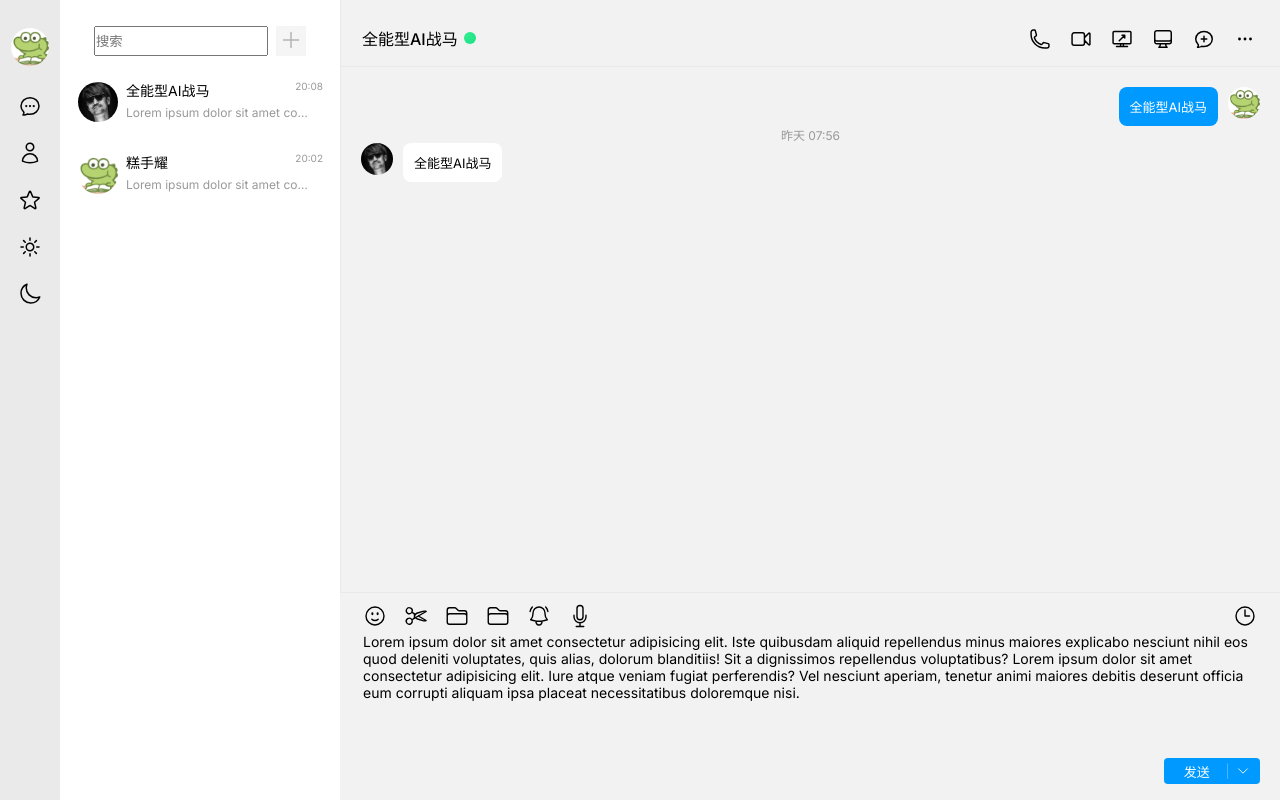
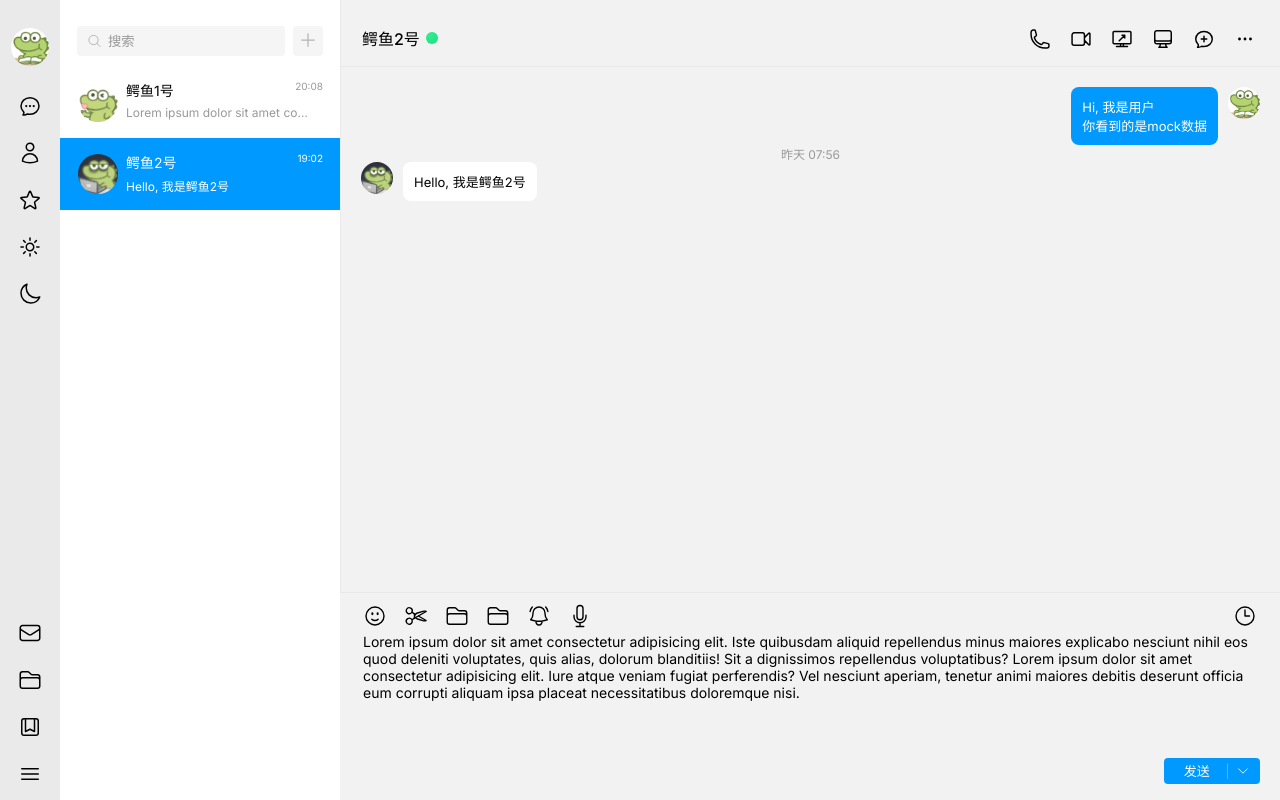
Before and after one commit to zjy-dev/grpc-go-chatroom, a plain HTML site: page static/qq.html in a window 1280 px wide. Drawn offline with Linux system fonts and the light colour scheme.

Commit message:
✨ feat(front-end): add search area(front-end finish)

```diff
--- a/static/css/chat-option.css
+++ b/static/css/chat-option.css
@@ -10,7 +10,7 @@
     flex-direction: column;
 }
 
-.chat-option__box {
+.chat-option__container {
     background-color: #ffffff;
     height: 72px;
     flex-shrink: 0;
@@ -26,7 +26,7 @@
     column-gap: 7px;
 }
 
-.chat-option__box > img {
+.chat-option__container > img {
     border-radius: 50%;
     width: 40px;
     height: 40px;
@@ -34,7 +34,7 @@
     grid-column: 1/2;
 }
 
-.chat-option__name-time-box {
+.chat-option__name-time-container {
     grid-row: 1/2;
     grid-column: 2/3;
 
@@ -78,6 +78,15 @@
     text-overflow: ellipsis;
 }
 
+.chat-option__container--active {
+    background-color: rgb(0, 153, 255);
+}
+
+.chat-option__container--active div,
+.chat-option__container--active p {
+    color: #ffffff;
+}
+
 /* 自定义滚动条代码 */
 /*
   ::-webkit-scrollbar 整个滚动条
--- a/static/css/input.css
+++ b/static/css/input.css
@@ -17,9 +17,7 @@
     resize: none;
 
     border: none;
-
     outline: none;
-
     overflow: auto;
 
     padding: 5px 23px 0 23px;
@@ -53,7 +51,7 @@
     padding-right: 20px;
 }
 
-.input__submit-button-box {
+.input__submit-button-container {
     border-radius: 4px;
     background-color: #0099ff;
     color: #ffffff;
@@ -66,24 +64,27 @@
     padding: 2px 4px 2px 4px;
 }
 
-.input__submit-button-box > div:nth-child(1) {
+.input__submit-button-container > div:nth-child(1) {
+    line-height: 22px;
     text-align: center;
     width: 64px;
 }
-.input__submit-button-box > div:nth-child(2) {
+.input__submit-button-container > div:nth-child(2) {
+    line-height: 22px;
+
     font-weight: 100;
     text-align: center;
     flex: 1;
 }
 
-.input__submit-button-box > div:nth-child(3) {
+.input__submit-button-container > div:nth-child(3) {
     display: flex;
     justify-content: center;
     align-items: center;
     width: 30px;
 }
 
-.input__submit-button-box svg {
+.input__submit-button-container svg {
     width: 14px;
     height: 14px;
 }
--- a/static/css/main.css
+++ b/static/css/main.css
@@ -12,7 +12,7 @@ main {
     padding-top: 20px;
 }
 
-.main__user-message-box {
+.main__user-message-container {
     align-self: flex-end;
     margin-right: 20px;
     display: flex;
@@ -28,7 +28,7 @@ main {
     padding: 10px 11px 10px 11px;
 }
 
-.main__other-message-box {
+.main__other-message-container {
     align-self: flex-start;
     margin-left: 20px;
     display: flex;
--- a/static/css/nav.css
+++ b/static/css/nav.css
@@ -3,27 +3,29 @@ nav {
 
     background-color: #eaeaea;
     padding-top: 28px;
+    padding-bottom: 7px;
 
     display: flex;
     flex-direction: column;
     gap: 21px;
     align-items: center;
 }
+.nav__main-user-avator {
+    width: 38px;
+    height: 38px;
+    border-radius: 50%;
+}
 
-.nav__main-function-container {
+.nav__main-function-container,
+.nav__secondary-function-container {
     display: flex;
     flex-direction: column;
     align-items: center;
     gap: 9px;
 }
 
-.nav__main-user-avator {
-    width: 38px;
-    height: 38px;
-    border-radius: 50%;
-}
-
-.nav__main-function-container > div {
+.nav__main-function-container > div,
+.nav__secondary-function-container > div {
     width: 38px;
     height: 38px;
     display: flex;
@@ -32,16 +34,22 @@ nav {
     border-radius: 10px;
 }
 
-.nav__main-function-container > div:hover {
+.nav__main-function-container > div:hover,
+nav__secondary-function-container > div:hover {
     background-color: #dedfe3;
 }
 
-.nav__main-function-container svg {
+nav svg {
     width: 24px;
     height: 24px;
 }
 
-.nav__main-function-container > div:hover > svg {
+.nav__main-function-container > div:hover > svg,
+.nav__secondary-function-container > div:hover > svg {
     stroke: #0093f5;
     fill: #0093f5;
 }
+
+.nav__secondary-function-container {
+    margin-top: auto;
+}
--- a/static/css/search.css
+++ b/static/css/search.css
@@ -7,17 +7,45 @@
     padding-bottom: 10px;
 }
 
+.search__input-container {
+    border-radius: 4px;
+    background-color: rgb(245, 245, 245);
+    width: 208px;
+    height: 30px;
+    display: flex;
+    align-items: center;
+    justify-content: flex-start;
+    padding-left: 10px;
+}
+
+.search__input-container > svg {
+    width: 20px;
+    height: 20px;
+
+    stroke: rgb(180, 180, 180);
+}
+
 .search__input {
-    width: 174px;
-    height: 30px;
+    padding-left: 6px;
+    flex: 1;
+    border: none;
+    outline: none;
+    /* overflow: auto; */
+    background-color: rgb(245, 245, 245);
+}
+
+.search__input::placeholder {
+    color: rgb(153, 153, 153);
 }
 
 .search__add-button {
     border: none;
+    border-radius: 4px;
     background-color: rgb(245, 245, 245);
     width: 30px;
     height: 30px;
 }
+
 .search__add-button:hover {
     background-color: rgb(235, 235, 235);
 }
@@ -28,7 +56,7 @@
 }
 
 .search__add-button > svg {
-    width: 24px;
-    height: 24px;
+    width: 20px;
+    height: 20px;
     stroke: rgb(180, 180, 180);
 }
--- a/static/qq.html
+++ b/static/qq.html
@@ -21,14 +21,12 @@
   <link rel="stylesheet" href="./css/main.css" />
   <link rel="stylesheet" href="./css/search.css" />
 
-  <style>
-
-  </style>
+  <style></style>
 </head>
 
 <body>
   <nav>
-    <img class="nav__main-user-avator" src="./avatar.jpg" alt="User Avatar" class="avatar" />
+    <img class="nav__main-user-avator" src="./img/avatar-user.jpg" alt="User Avatar" class="avatar" />
     <div class="nav__main-function-container">
       <div>
         <svg xmlns="http://www.w3.org/2000/svg" fill="none" viewBox="0 0 24 24" stroke-width="1.5"
@@ -70,10 +68,47 @@
         </svg>
       </div>
     </div>
-    <div class="nav__secondary-function-container"></div>
+    <div class="nav__secondary-function-container">
+      <div>
+        <svg xmlns="http://www.w3.org/2000/svg" fill="none" viewBox="0 0 24 24" stroke-width="1.5"
+          stroke="currentColor">
+          <path stroke-linecap="round" stroke-linejoin="round"
+            d="M21.75 6.75v10.5a2.25 2.25 0 0 1-2.25 2.25h-15a2.25 2.25 0 0 1-2.25-2.25V6.75m19.5 0A2.25 2.25 0 0 0 19.5 4.5h-15a2.25 2.25 0 0 0-2.25 2.25m19.5 0v.243a2.25 2.25 0 0 1-1.07 1.916l-7.5 4.615a2.25 2.25 0 0 1-2.36 0L3.32 8.91a2.25 2.25 0 0 1-1.07-1.916V6.75" />
+        </svg>
+      </div>
+      <div>
+        <svg xmlns="http://www.w3.org/2000/svg" fill="none" viewBox="0 0 24 24" stroke-width="1.5"
+          stroke="currentColor">
+          <path stroke-linecap="round" stroke-linejoin="round"
+            d="M2.25 12.75V12A2.25 2.25 0 0 1 4.5 9.75h15A2.25 2.25 0 0 1 21.75 12v.75m-8.69-6.44-2.12-2.12a1.5 1.5 0 0 0-1.061-.44H4.5A2.25 2.25 0 0 0 2.25 6v12a2.25 2.25 0 0 0 2.25 2.25h15A2.25 2.25 0 0 0 21.75 18V9a2.25 2.25 0 0 0-2.25-2.25h-5.379a1.5 1.5 0 0 1-1.06-.44Z" />
+        </svg>
+      </div>
+
+      <div>
+        <svg xmlns="http://www.w3.org/2000/svg" fill="none" viewBox="0 0 24 24" stroke-width="1.5"
+          stroke="currentColor">
+          <path stroke-linecap="round" stroke-linejoin="round"
+            d="M16.5 3.75V16.5L12 14.25 7.5 16.5V3.75m9 0H18A2.25 2.25 0 0 1 20.25 6v12A2.25 2.25 0 0 1 18 20.25H6A2.25 2.25 0 0 1 3.75 18V6A2.25 2.25 0 0 1 6 3.75h1.5m9 0h-9" />
+        </svg>
+      </div>
+
+      <div>
+        <svg xmlns="http://www.w3.org/2000/svg" fill="none" viewBox="0 0 24 24" stroke-width="1.5"
+          stroke="currentColor">
+          <path stroke-linecap=" round" stroke-linejoin="round" d="M3.75 6.75h16.5M3.75 12h16.5m-16.5 5.25h16.5" />
+        </svg>
+      </div>
+    </div>
   </nav>
   <div class="search">
-    <input class="search__input" type="text" placeholder="搜索" />
+    <div class="search__input-container">
+      <svg xmlns="http://www.w3.org/2000/svg" fill="none" viewBox="0 0 24 24" stroke-width="1.5" stroke="currentColor"
+        class="size-6">
+        <path stroke-linecap="round" stroke-linejoin="round"
+          d="m21 21-5.197-5.197m0 0A7.5 7.5 0 1 0 5.196 5.196a7.5 7.5 0 0 0 10.607 10.607Z" />
+      </svg>
+      <input class="search__input" type="text" placeholder="搜索" />
+    </div>
     <button class="search__add-button">
       <svg xmlns="http://www.w3.org/2000/svg" fill="none" viewBox="0 0 24 24" stroke-width="1.5" stroke="currentColor">
         <path stroke-linecap="round" stroke-linejoin="round" d="M12 4.5v15m7.5-7.5h-15" />
@@ -82,7 +117,7 @@
   </div>
   <menu>
     <div class="menu__name">
-      <p>全能型AI战马</p>
+      <p>鳄鱼2号</p>
       <div class="menu__status"></div>
     </div>
 
@@ -121,10 +156,10 @@
     </svg>
   </menu>
   <section class="chat-option">
-    <div class="chat-option__box chat-option__box--friend">
-      <img src="./markae-avatar.jpg" alt="Markae Avatar" />
-      <div class="chat-option__name-time-box">
-        <p class="chat-option__name">全能型AI战马</p>
+    <div class="chat-option__container chat-option__container--friend">
+      <img src="./img/avatar-1.jpg" alt="Markae Avatar" />
+      <div class="chat-option__name-time-container">
+        <p class="chat-option__name">鳄鱼1号</p>
         <p class="chat-option__time">20:08</p>
       </div>
       <div class="chat-option__message">
@@ -135,30 +170,25 @@
       </div>
     </div>
 
-    <div class="chat-option__box chat-option__box--friend">
-      <img src="./avatar.jpg" alt="Markae Avatar" />
-      <div class="chat-option__name-time-box">
-        <p class="chat-option__name">糕手耀</p>
-        <p class="chat-option__time">20:02</p>
+    <div class="chat-option__container chat-option__container--friend chat-option__container--active">
+      <img src="./img/avatar-2.jpg" alt="Markae Avatar" />
+      <div class="chat-option__name-time-container">
+        <p class="chat-option__name">鳄鱼2号</p>
+        <p class="chat-option__time">19:02</p>
       </div>
-      <div class="chat-option__message">
-        Lorem ipsum dolor sit amet consectetur, adipisicing elit. Ea nam
-        impedit magnam quod perspiciatis reprehenderit eligendi obcaecati
-        praesentium suscipit quaerat tenetur atque, sint voluptas. Sit cum
-        repellat ducimus asperiores consequuntur.
-      </div>
+      <div class="chat-option__message">Hello, 我是鳄鱼2号</div>
     </div>
   </section>
 
   <main>
-    <div class="main__user-message-box">
-      <div class="main__message">全能型AI战马</div>
-      <img class="main__avatar" src="./avatar.jpg" alt="User Avatar" />
+    <div class="main__user-message-container">
+      <div class="main__message">Hi, 我是用户<br />你看到的是mock数据</div>
+      <img class="main__avatar" src="./img/avatar-user.jpg" alt="User Avatar" />
     </div>
     <div class="main__time">昨天 07:56</div>
-    <div class="main__other-message-box">
-      <img class="main__avatar" src="./markae-avatar.jpg" alt="User Avatar" />
-      <div class="main__message main__message--other">全能型AI战马</div>
+    <div class="main__other-message-container">
+      <img class="main__avatar" src="./img/avatar-2.jpg" alt="User Avatar" />
+      <div class="main__message main__message--other">Hello, 我是鳄鱼2号</div>
     </div>
   </main>
 
@@ -194,14 +224,11 @@
       <svg xmlns="http://www.w3.org/2000/svg" fill="none" viewBox="0 0 24 24" stroke-width="1.5" stroke="currentColor">
         <path stroke-linecap="round" stroke-linejoin="round" d="M12 6v6h4.5m4.5 0a9 9 0 1 1-18 0 9 9 0 0 1 18 0Z" />
       </svg>
-
-
     </div>
-    <textarea
-      id="user-input">Lorem ipsum dolor sit amet consectetur adipisicing elit. Iste quibusdam aliquid repellendus minus maiores explicabo nesciunt nihil eos quod deleniti voluptates, quis alias, dolorum blanditiis! Sit a dignissimos repellendus voluptatibus? Lorem ipsum dolor sit amet consectetur adipisicing elit. Iure atque veniam fugiat perferendis? Vel nesciunt aperiam, tenetur animi maiores debitis deserunt officia eum corrupti aliquam ipsa placeat necessitatibus doloremque nisi.</textarea>
+    <textarea id="user-input">
+Lorem ipsum dolor sit amet consectetur adipisicing elit. Iste quibusdam aliquid repellendus minus maiores explicabo nesciunt nihil eos quod deleniti voluptates, quis alias, dolorum blanditiis! Sit a dignissimos repellendus voluptatibus? Lorem ipsum dolor sit amet consectetur adipisicing elit. Iure atque veniam fugiat perferendis? Vel nesciunt aperiam, tenetur animi maiores debitis deserunt officia eum corrupti aliquam ipsa placeat necessitatibus doloremque nisi.</textarea>
     <div class="input__submit">
-
-      <div class="input__submit-button-box">
+      <div class="input__submit-button-container">
         <div>发送</div>
         <div>|</div>
         <div>
```
Also changed, not shown: static/index.html (+23 -25 lines), static/img/avatar-1.jpg (added), static/img/avatar-2.jpg (added), static/img/avatar-user.jpg (renamed from static/avatar.jpg), static/markae-avatar.jpg (deleted).
